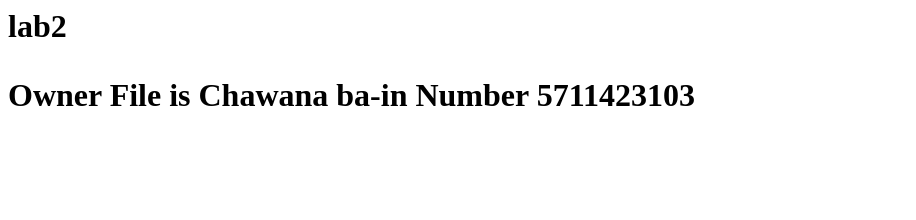
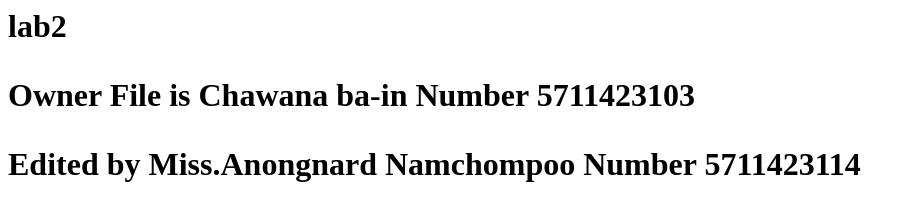
Before and after one commit to chawana100/proj_Game, a plain HTML site: page lab2.html in a window 1280 px wide. Shown: the whole page, without its empty margins (0-916 px from the left). Drawn offline with Linux system fonts and the light colour scheme.

Commit message:
Update lab2.html

```diff
--- a/lab2.html
+++ b/lab2.html
@@ -2,5 +2,6 @@
 <body>
 <h1>lab2<h1>
 <p>Owner File is Chawana  ba-in  Number 5711423103</p>
+<p>Edited by Miss.Anongnard  Namchompoo  Number 5711423114</p>
 </body>
 </html>
```
